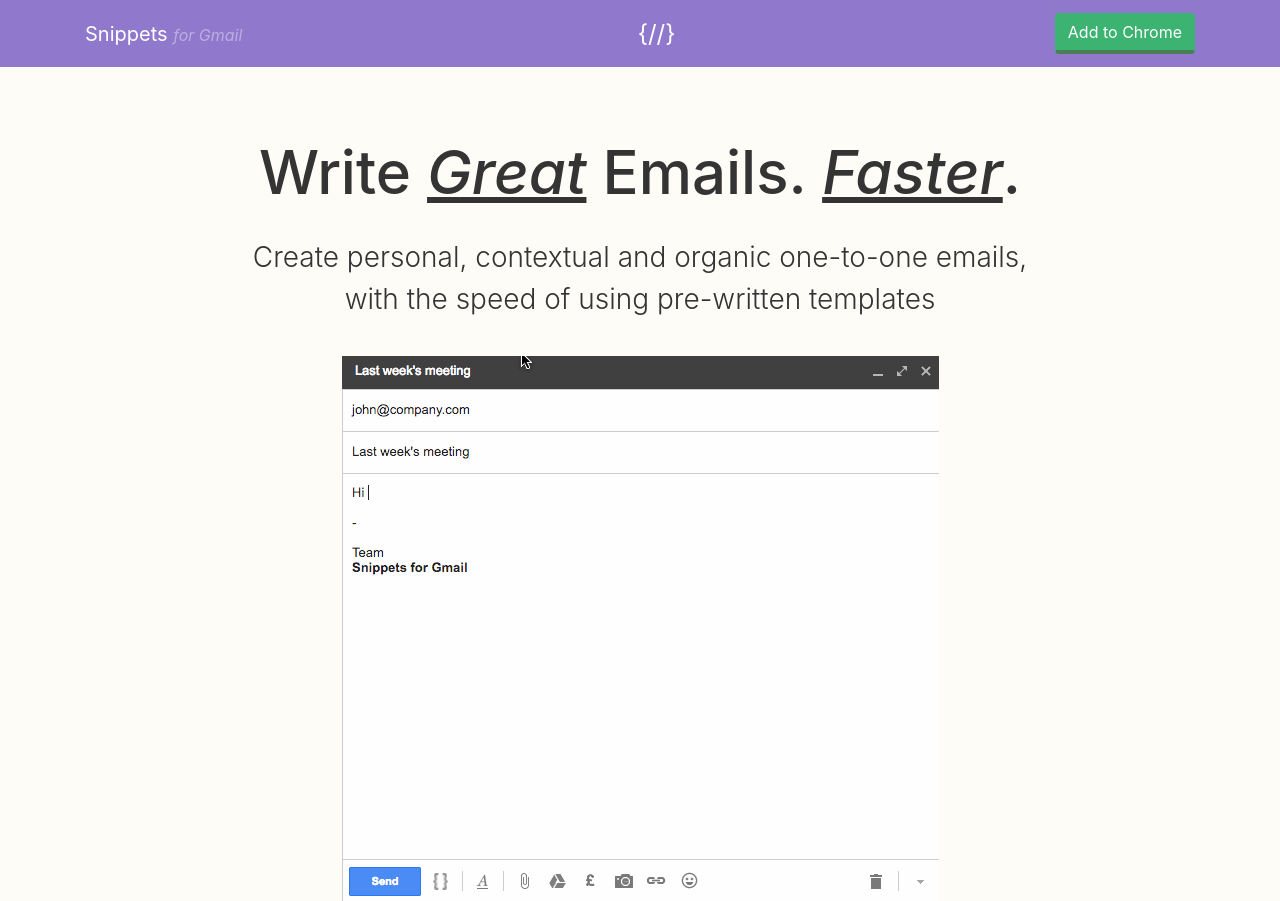
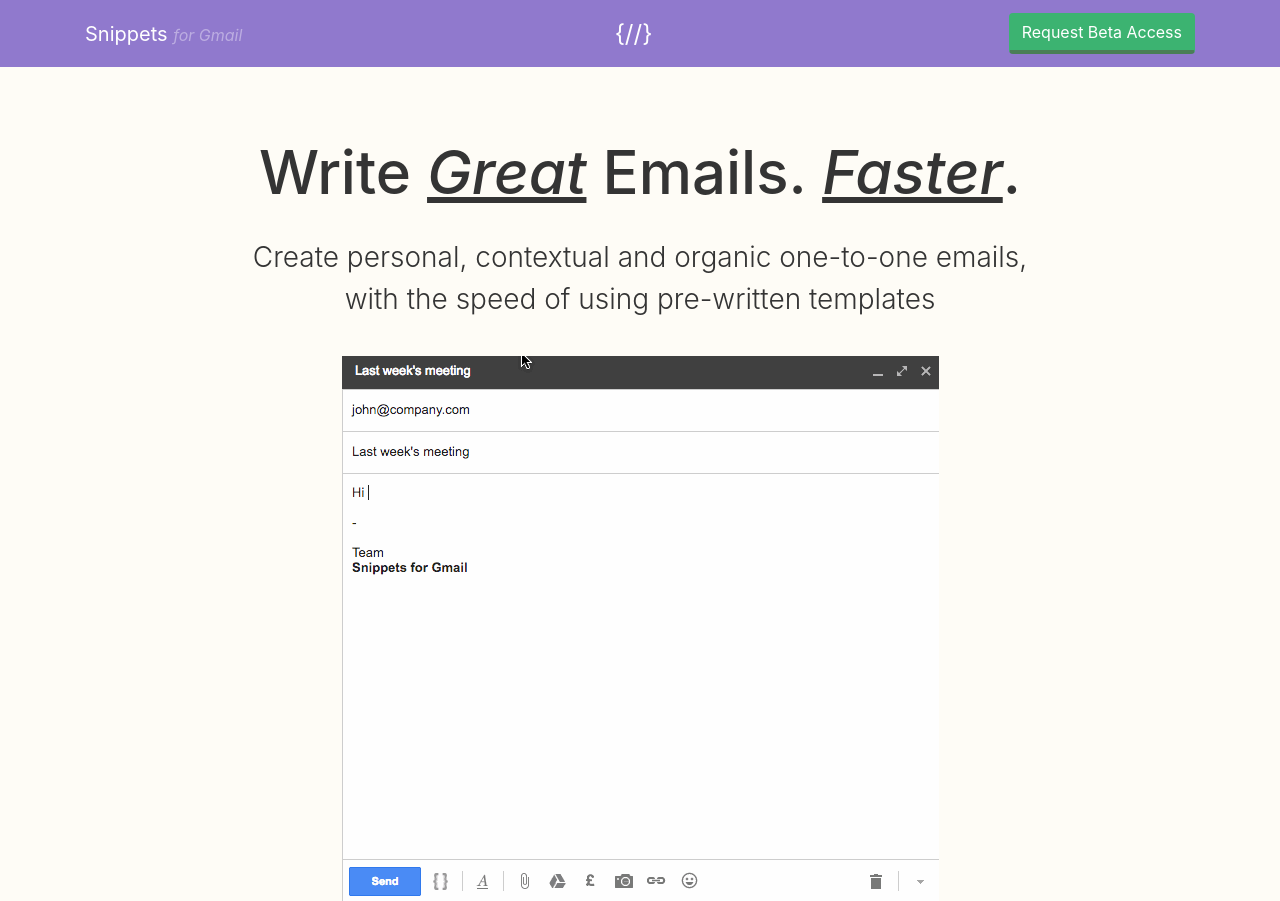
Before and after one commit to GmailSnippets/snippets, a plain HTML site: page index.html in a window 1280 px wide. Shown: the top 901 px of the page. Drawn offline with Linux system fonts and the light colour scheme; a script that the page names is missing.

Commit message:
typeform button update

```diff
--- a/index.html
+++ b/index.html
@@ -40,7 +40,8 @@
           <span class="navbar-toggler-icon"></span>
         </button>
         <form class="form-inline">
-    <a class="btn btn-primary" href="#" role="button" style="margin-top: 5px; margin-bottom: 5px;">Add to Chrome</a>
+          <a class="btn btn-primary typeform-share button" href="https://gmailsnippets.typeform.com/to/apiAQv" role="button" style="margin-top: 5px; margin-bottom: 5px;" data-mode="popup" target="_blank">Request Beta Access </a> <script> (function() { var qs,js,q,s,d=document, gi=d.getElementById, ce=d.createElement, gt=d.getElementsByTagName, id="typef_orm_share", b="https://embed.typeform.com/"; if(!gi.call(d,id)){ js=ce.call(d,"script"); js.id=id; js.src=b+"embed.js"; q=gt.call(d,"script")[0]; q.parentNode.insertBefore(js,q) } })() </script>
+    <!--<a class="btn btn-primary" href="#" role="button" style="margin-top: 5px; margin-bottom: 5px;">Add to Chrome</a>-->
   </form>
         <!--<div class="collapse navbar-collapse" id="navbarResponsive">
           <ul class="navbar-nav ml-auto">
@@ -72,7 +73,8 @@
           <img src="vendor/images/snippet.gif">
         </div>
           <div class="col-lg-12 text-center">
-          <a class="btn btn-primary" href="#" role="button" style="margin-bottom: 0px">Request Beta Access</a>
+            <a class="btn btn-primary typeform-share button" href="https://gmailsnippets.typeform.com/to/apiAQv" data-mode="popup" target="_blank">Request Beta Access </a> <script> (function() { var qs,js,q,s,d=document, gi=d.getElementById, ce=d.createElement, gt=d.getElementsByTagName, id="typef_orm_share", b="https://embed.typeform.com/"; if(!gi.call(d,id)){ js=ce.call(d,"script"); js.id=id; js.src=b+"embed.js"; q=gt.call(d,"script")[0]; q.parentNode.insertBefore(js,q) } })() </script>
+          <!--<a class="btn btn-primary" href="#" role="button" style="margin-bottom: 0px">Request Beta Access</a>-->
           <!--<p><small><em>(Once you've installed the Chrome Extension, Snippets will be available to you in Gmail)</em></small></p>-->
           <p><small><em>(Complete a short Beta invite form & we'll send you the Chrome extension download link)</em></small></p>
         </div>
@@ -126,7 +128,8 @@
           <p>We're currently doing some private Beta testing to ensure that Snippets for Gmail delivers all the value we believe it can. </p>
           <p>If you'd like free, early access to try out the app, just request access vai the button below, and once approved, we'll send you a link to download the 'Snippets for Gmail' Chrome extension.</p>
           <div class="col-lg-12 text-center">
-          <a class="btn btn-primary" href="#" role="button">Request Beta Access</a>
+            <a class="btn btn-primary typeform-share button" href="https://gmailsnippets.typeform.com/to/apiAQv" data-mode="popup" target="_blank">Request Beta Access </a> <script> (function() { var qs,js,q,s,d=document, gi=d.getElementById, ce=d.createElement, gt=d.getElementsByTagName, id="typef_orm_share", b="https://embed.typeform.com/"; if(!gi.call(d,id)){ js=ce.call(d,"script"); js.id=id; js.src=b+"embed.js"; q=gt.call(d,"script")[0]; q.parentNode.insertBefore(js,q) } })() </script>
+          <!--<a class="btn btn-primary" href="#" role="button">Request Beta Access</a>-->
         </div>
 
           <p style="font-size: 30px"><strong>How do I use it?</strong></p>
@@ -145,7 +148,8 @@
           <!--<p><strong>Step 5</strong><br/>Tell all your friends and colleagues about your new email superpowers (or keep it a secret and blow their minds with your productivity - your call).</p>-->
 
           <div class="col-lg-12 text-center">
-          <a class="btn btn-primary" href="#" role="button">Request Beta Access</a>
+            <a class="btn btn-primary typeform-share button" href="https://gmailsnippets.typeform.com/to/apiAQv" data-mode="popup" target="_blank">Request Beta Access </a> <script> (function() { var qs,js,q,s,d=document, gi=d.getElementById, ce=d.createElement, gt=d.getElementsByTagName, id="typef_orm_share", b="https://embed.typeform.com/"; if(!gi.call(d,id)){ js=ce.call(d,"script"); js.id=id; js.src=b+"embed.js"; q=gt.call(d,"script")[0]; q.parentNode.insertBefore(js,q) } })() </script>
+          <!--<a class="btn btn-primary" href="#" role="button">Request Beta Access</a>-->
         </div>
 
           <p class="lead text-center">---</p>
@@ -172,7 +176,8 @@
           <p><strong>Will this be free after the Beta?</strong><br/>Afraid not. We've plan to make Snippets really affordable at just $29 per year (which you'll make back in saved time within a week), but want to continue to improve it and support it properly, which costs money.</p>
 
           <div class="col-lg-12 text-center">
-          <a class="btn btn-primary" href="#" role="button">Request Beta Access</a>
+            <a class="btn btn-primary typeform-share button" href="https://gmailsnippets.typeform.com/to/apiAQv" data-mode="popup" target="_blank">Request Beta Access </a> <script> (function() { var qs,js,q,s,d=document, gi=d.getElementById, ce=d.createElement, gt=d.getElementsByTagName, id="typef_orm_share", b="https://embed.typeform.com/"; if(!gi.call(d,id)){ js=ce.call(d,"script"); js.id=id; js.src=b+"embed.js"; q=gt.call(d,"script")[0]; q.parentNode.insertBefore(js,q) } })() </script>
+          <!--<a class="btn btn-primary" href="#" role="button">Request Beta Access</a>-->
         </div>
 
 
```
